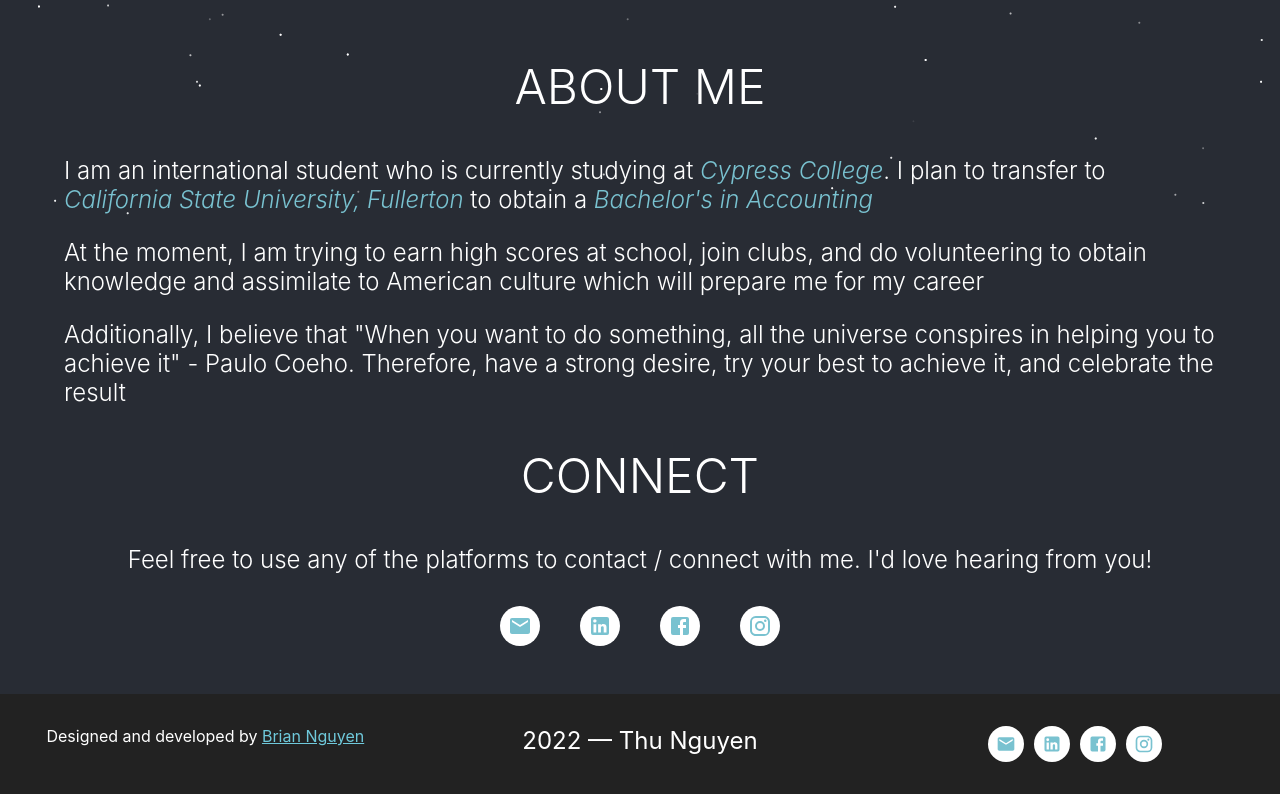
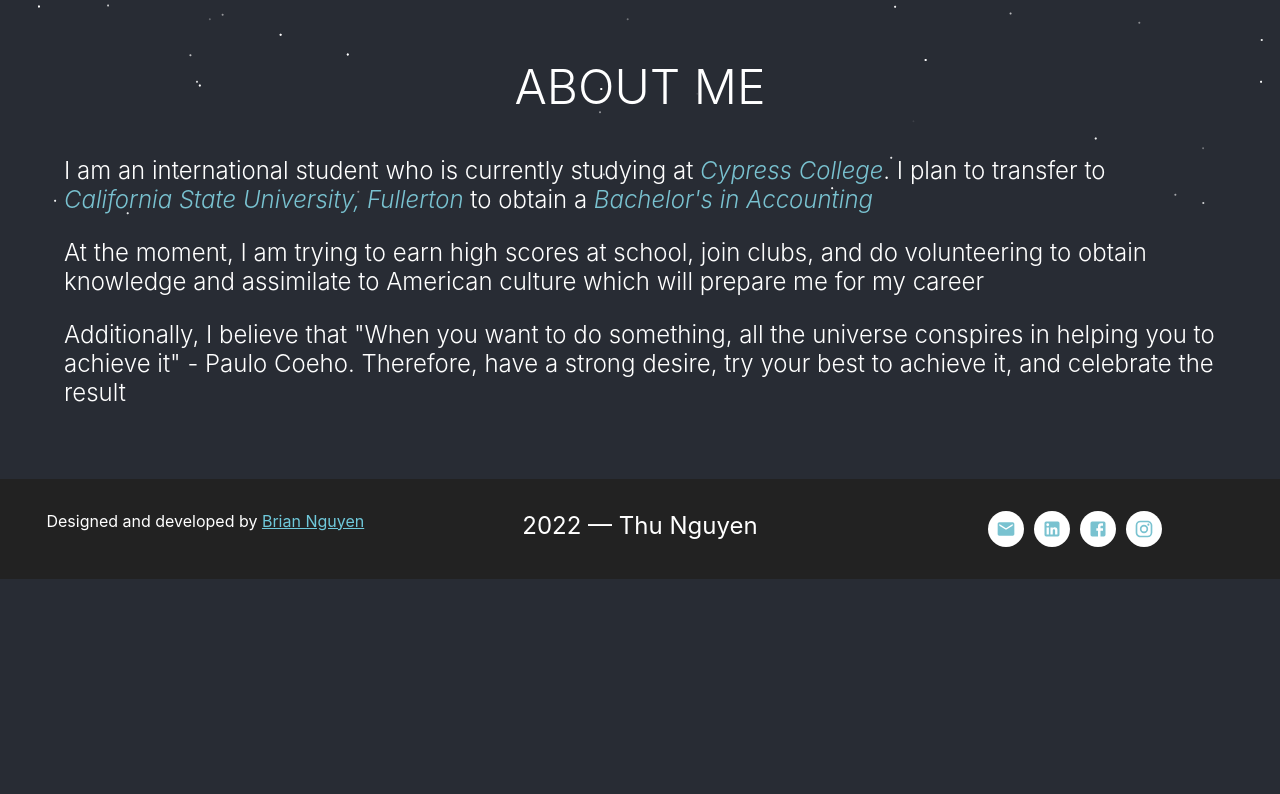
Before and after one commit to Brian-E-Nguyen/Thu-Website, a React (Create React App) app: page / in a window 1280 px wide. Shown: the part 583-1377 px from the top of the page. After the commit the page ends 1162 px from the top, so only its background shows below. Built offline with nearby package versions, Linux system fonts and the light colour scheme.

Commit message:
removed Connect

```diff
--- a/src/components/Home/Connect.css
+++ /dev/null
@@ -1,15 +0,0 @@
-.connect {
-  text-align: center;
-}
-
-.connect__header {
-  font-weight: 300;
-  text-transform: uppercase;
-  font-size: 3rem;
-}
-
-.connect__description {
-  margin: 2rem 0 !important;
-  font-size: 1.5rem;
-  font-weight: 300;
-}
--- a/src/components/Home/Connect.js
+++ /dev/null
@@ -1,16 +0,0 @@
-import './Connect.css';
-import SocialButtons from '../UI/SocialButtons/SocialButtons';
-const Connect = () => {
-  return (
-    <div className='connect'>
-      <h1 className='connect__header'>Connect</h1>
-      <p className='connect__description'>
-        Feel free to use any of the platforms to contact / connect with me. I'd
-        love hearing from you!
-      </p>
-      <SocialButtons />
-    </div>
-  );
-};
-
-export default Connect;
--- a/src/views/HomeView.js
+++ b/src/views/HomeView.js
@@ -1,6 +1,5 @@
 import Introduction from '../components/Home/Introduction';
 import About from '../components/Home/About';
-import Connect from '../components/Home/Connect';
 import Particle from '../components/UI/Particle';
 
 import { Container } from '@mui/material';
@@ -12,7 +11,6 @@ const Home = () => {
       <Container>
         <Introduction />
         <About />
-        <Connect />
       </Container>
     </section>
   );
```
